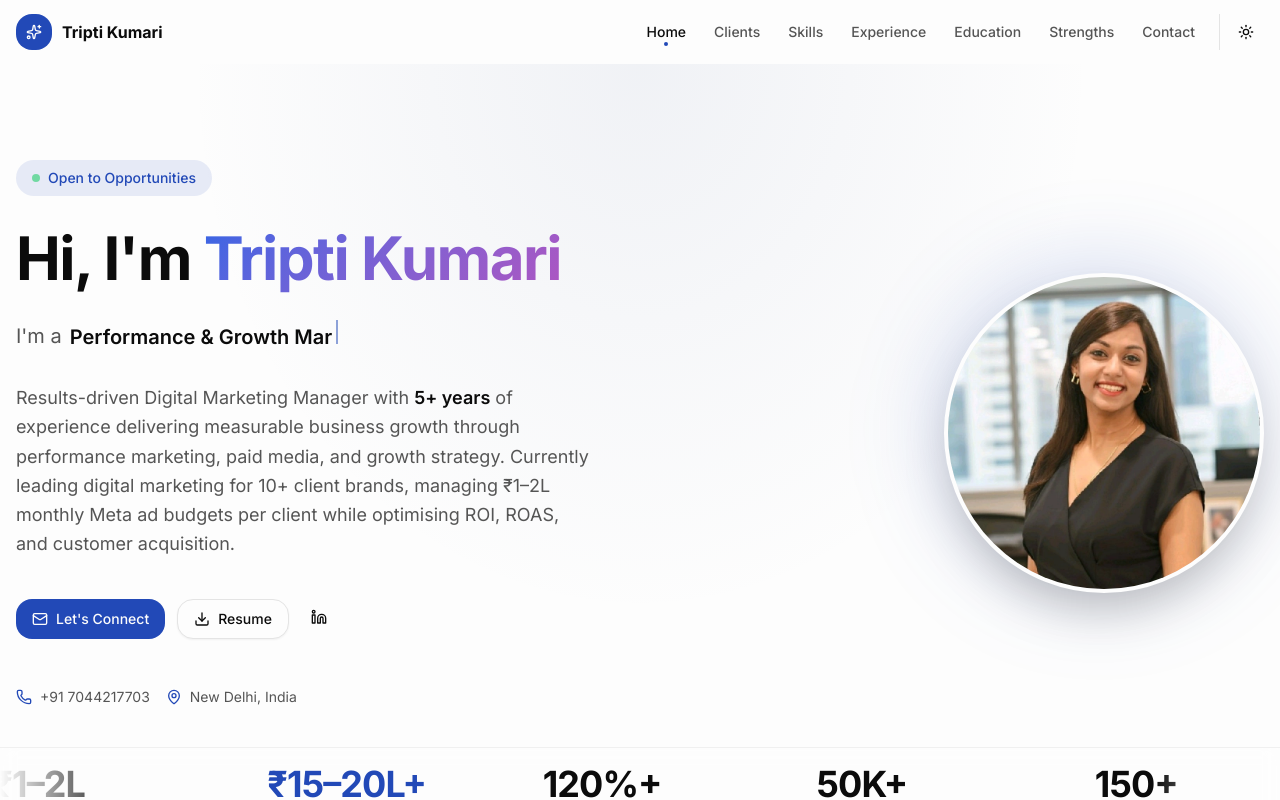
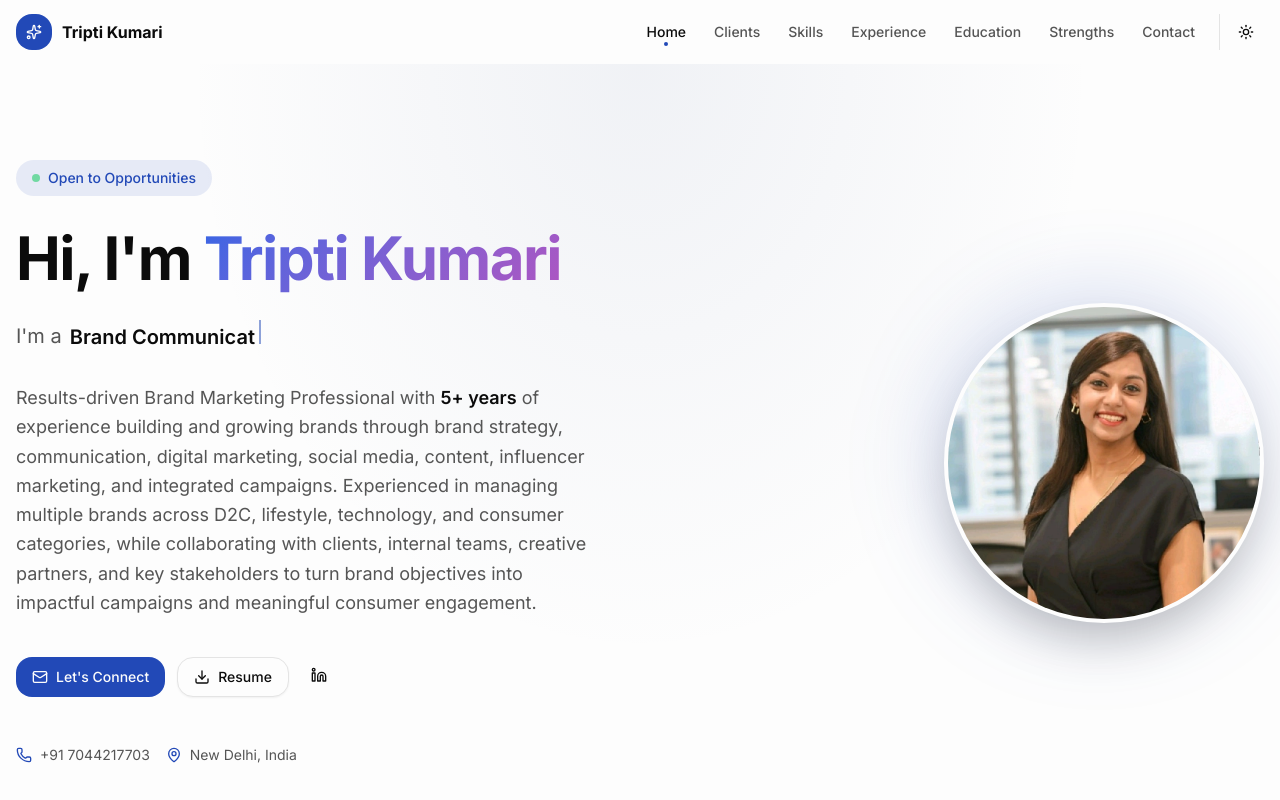
Before and after one commit to cloudyunicorn/triptikumari, a Next.js app: page / in a window 1280 px wide. Shown: the top 800 px of the page. Built offline with nearby package versions, Linux system fonts and the light colour scheme.

Commit message:
updated resume & hero section desc

```diff
--- a/components/ui/hero-section.tsx
+++ b/components/ui/hero-section.tsx
@@ -17,10 +17,10 @@ import { motion } from 'framer-motion'
 import { LogoLoop } from './logo-loop'
 
 const roles = [
-  "Digital Marketing Manager",
-  "Performance & Growth Marketing",
-  "Paid Media & Growth Strategist",
-  "ROAS & Funnel Specialist",
+  "Social Media Marketing Manager",
+  "Brand Communication Specialist",
+  "Content Strategist",
+  "Multi Client Digital Marketing Expert",
 ]
 const MetricItem = ({ value, label, highlight = false }: { value: string, label: string, highlight?: boolean }) => (
   <div className="flex flex-col items-center justify-center px-4">
@@ -167,10 +167,7 @@ export default function HeroSection() {
                 className="text-base md:text-lg text-muted-foreground max-w-xl leading-relaxed"
                 variants={fadeInUp}
               >
-                Results-driven Digital Marketing Manager with <span className="font-semibold text-foreground">5+ years</span> of
-                experience delivering measurable business growth through performance marketing, paid media, and growth strategy.
-                Currently leading digital marketing for 10+ client brands, managing ₹1–2L monthly Meta ad budgets per client
-                while optimising ROI, ROAS, and customer acquisition.
+                Results-driven Brand Marketing Professional with <span className="font-semibold text-foreground">5+ years</span> of experience building and growing brands through brand strategy, communication, digital marketing, social media, content, influencer marketing, and integrated campaigns. Experienced in managing multiple brands across D2C, lifestyle, technology, and consumer categories, while collaborating with clients, internal teams, creative partners, and key stakeholders to turn brand objectives into impactful campaigns and meaningful consumer engagement.
               </motion.p>
 
               {/* CTA buttons */}
```
Also changed, not shown: 1 other file (tests, documents, lock files or other folders).
